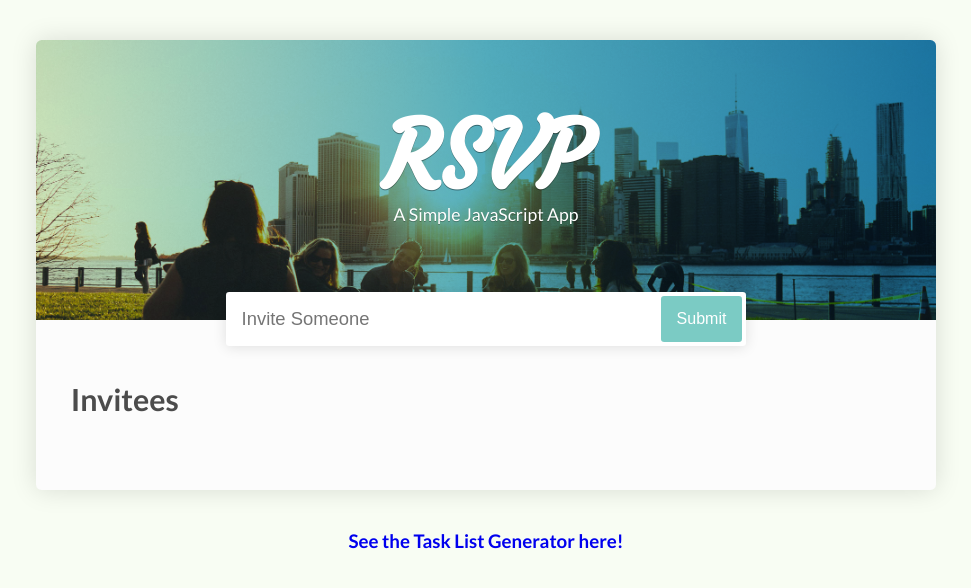
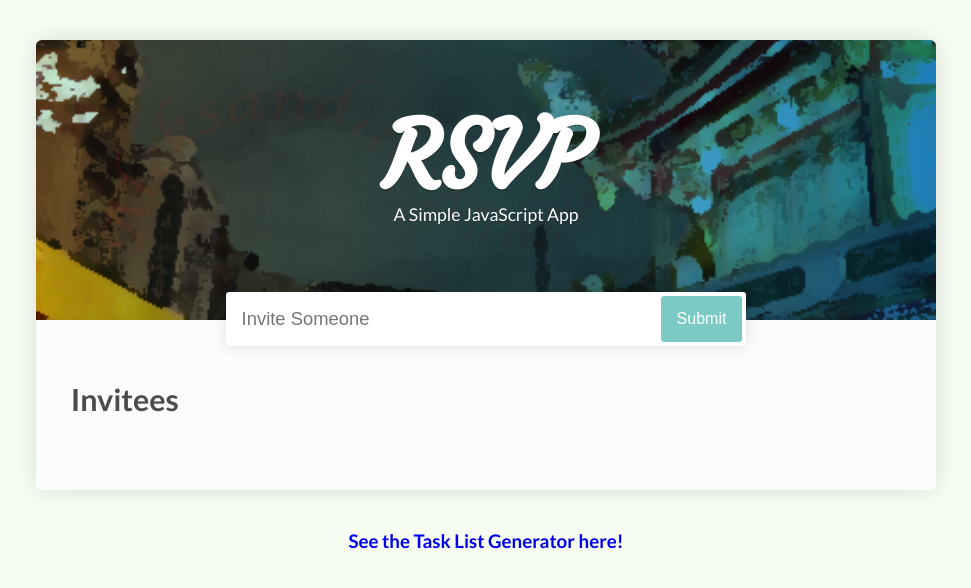
Before and after one commit to suzhoupanda/RSVPInvitationWebApp, a plain HTML site: page index.html in a window 1280 px wide. Shown: the whole page, without its empty margins (154-1125 px from the left). Drawn offline with Linux system fonts and the light colour scheme.

Commit message:
Changed background image for RSVP invite page

```diff
--- a/css/style.css
+++ b/css/style.css
@@ -70,7 +70,7 @@ button {
 header {
   text-align: center;
   background: linear-gradient(90deg, #d4eece, #55b3d0, #1e7eb7),
-              url('../images/header-bg.jpg') no-repeat;
+              url('../images/longshan_temple.png') no-repeat;
               background-blend-mode: multiply;
               background-size: cover;
 }
```
Also changed, not shown: images/header-bg.jpg (deleted), images/longshan_temple.png (added).
